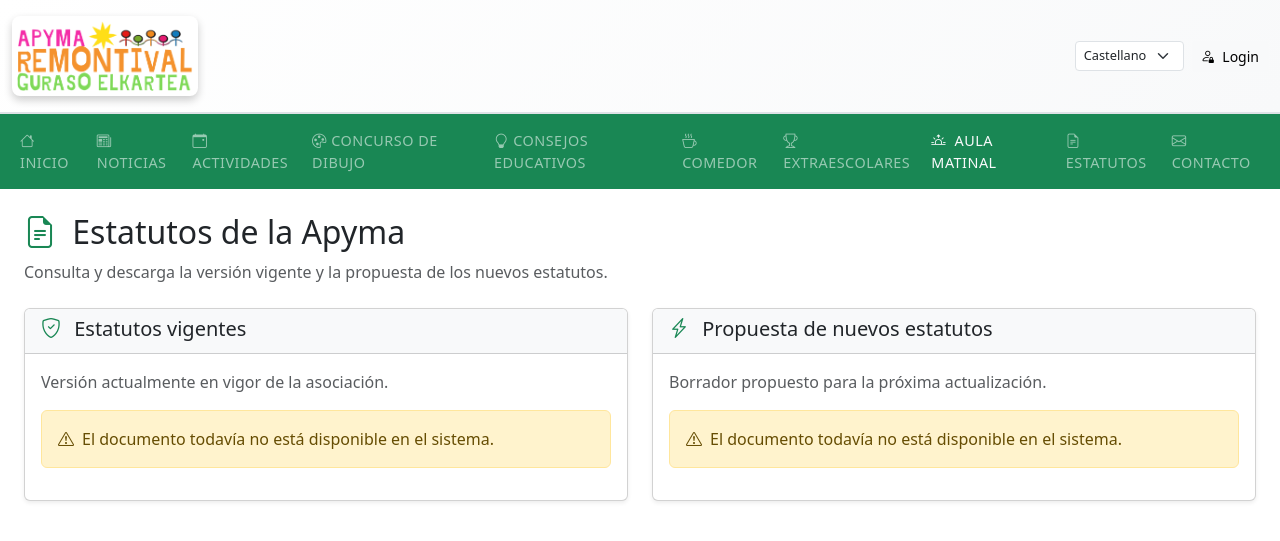
After one commit to robeche/apyma-remontival, a Django app: page /es/estatutos/ in a window 1280 px wide. The commit adds this page. Shown: the top 541 px of the page. Run offline with Django 5.2, Linux system fonts and the light colour scheme.

Commit message:
Añadido cambio de estatutos

```diff
--- a/usuarios/templates/usuarios/base.html
+++ b/usuarios/templates/usuarios/base.html
@@ -132,6 +132,9 @@
                         </a>
                     </li>
                     <li class="nav-item">
+                        <a class="nav-link" href="{% url 'estatutos' %}"><i class="bi bi-file-earmark-text"></i> {% trans "Estatutos" %}</a>
+                    </li>
+                    <li class="nav-item">
                         <a class="nav-link" href="#" data-bs-toggle="modal" data-bs-target="#contactoModal"><i class="bi bi-envelope"></i> {% trans "Contacto" %}</a>
                     </li>
                 </ul>
--- /dev/null
+++ b/usuarios/templates/usuarios/estatutos.html
@@ -0,0 +1,91 @@
+{% extends 'usuarios/base.html' %}
+{% load i18n %}
+
+{% block title %}{% trans "Estatutos" %} - {% trans "Apyma Remontival" %}{% endblock %}
+
+{% block content %}
+<style>
+    .pdf-iframe {
+        width: 100%;
+        height: 100%;
+        border: 1px solid #dee2e6;
+        border-radius: 0.375rem;
+    }
+
+    .ratio-4x3 {
+        min-height: 540px;
+    }
+
+    @media (max-width: 768px) {
+        .ratio-4x3 {
+            min-height: 380px;
+        }
+    }
+</style>
+
+<div class="row">
+    <div class="col-12">
+        <div class="d-flex justify-content-between align-items-start align-items-md-center flex-column flex-md-row gap-3 mb-4">
+            <div>
+                <h1 class="h2 mb-2">
+                    <i class="bi bi-file-earmark-text me-2 text-success"></i>
+                    {% trans "Estatutos de la Apyma" %}
+                </h1>
+                <p class="text-muted mb-0">{% trans "Consulta y descarga la versión vigente y la propuesta de los nuevos estatutos." %}</p>
+            </div>
+        </div>
+    </div>
+</div>
+
+<div class="row g-4">
+    {% for doc in documentos %}
+    <div class="col-lg-6">
+        <div class="card shadow-sm h-100">
+            <div class="card-header bg-light">
+                <div>
+                    <h5 class="mb-1">
+                        <i class="bi {{ doc.icon }} me-2 text-success"></i>
+                        {{ doc.titulo }}
+                    </h5>
+                    {% if doc.updated_at %}
+                    <small class="text-muted">
+                        <i class="bi bi-clock me-1"></i>
+                        {% trans "Actualizado" %}: {{ doc.updated_at|date:"d/m/Y H:i" }}
+                    </small>
+                    {% endif %}
+                </div>
+            </div>
+            <div class="card-body d-flex flex-column">
+                <p class="text-muted">{{ doc.descripcion }}</p>
+
+                {% if doc.available %}
+                <div class="ratio ratio-4x3 mb-3">
+                    <iframe src="{% url 'serve_documento' doc.filename %}#toolbar=1&navpanes=0&view=FitH"
+                            title="{{ doc.titulo }}"
+                            class="pdf-iframe"
+                            loading="lazy">
+                    </iframe>
+                </div>
+                <div class="d-flex flex-wrap gap-2">
+                    <a class="btn btn-success" href="{% url 'serve_documento' doc.filename %}" target="_blank">
+                        <i class="bi bi-eye me-1"></i>{% trans "Abrir" %}
+                    </a>
+                    <a class="btn btn-outline-secondary" href="{% url 'serve_documento' doc.filename %}?download=1">
+                        <i class="bi bi-download me-1"></i>{% trans "Descargar" %}
+                        {% if doc.size %}
+                            ({{ doc.size|filesizeformat }})
+                        {% endif %}
+                    </a>
+                </div>
+                {% else %}
+                <div class="alert alert-warning d-flex align-items-center" role="alert">
+                    <i class="bi bi-exclamation-triangle me-2"></i>
+                    <div>{% trans "El documento todavía no está disponible en el sistema." %}</div>
+                </div>
+                {% endif %}
+            </div>
+        </div>
+    </div>
+    {% endfor %}
+</div>
+{% endblock %}
--- a/usuarios/urls.py
+++ b/usuarios/urls.py
@@ -9,6 +9,8 @@ urlpatterns = [
     path('area-socios/', auth_views.LoginView.as_view(template_name='usuarios/login.html'), name='login'),  # Sin success_url
     path('logout/', views.logout_view, name='logout'),
     path('register/', views.register, name='register'),
+    path('estatutos/', views.estatutos, name='estatutos'),
+    path('documentos/<str:filename>/', views.serve_documento, name='serve_documento'),
     # path('dashboard/', views.dashboard, name='dashboard'),  # Temporalmente deshabilitado
     # path('contacto/', views.contacto, name='contacto'),  # Eliminado - ahora se usa modal
     path('comedor/', views.comedor, name='comedor'),
--- a/usuarios/views.py
+++ b/usuarios/views.py
@@ -299,6 +299,51 @@ def logout_view(request):
         logout(request)
         messages.success(request, _('Has cerrado sesión correctamente, {}. ¡Hasta pronto!').format(username))
     return redirect('home')
+
+
+def estatutos(request):
+    """Vista pública para consultar y descargar los estatutos"""
+    documentos_dir = os.path.join(settings.MEDIA_ROOT, 'documentos')
+    os.makedirs(documentos_dir, exist_ok=True)
+
+    archivos = [
+        {
+            'key': 'vigentes',
+            'titulo': _('Estatutos vigentes'),
+            'descripcion': _('Versión actualmente en vigor de la asociación.'),
+            'filename': 'EstatutosActuales.pdf',
+            'icon': 'bi-shield-check'
+        },
+        {
+            'key': 'propuesta',
+            'titulo': _('Propuesta de nuevos estatutos'),
+            'descripcion': _('Borrador propuesto para la próxima actualización.'),
+            'filename': 'EstatuosNuevos.pdf',
+            'icon': 'bi-lightning-charge'
+        }
+    ]
+
+    documentos = []
+    for item in archivos:
+        file_path = os.path.join(documentos_dir, item['filename'])
+        disponible = os.path.exists(file_path)
+
+        documentos.append({
+            'key': item['key'],
+            'titulo': item['titulo'],
+            'descripcion': item['descripcion'],
+            'filename': item['filename'],
+            'icon': item['icon'],
+            'available': disponible,
+            'size': os.path.getsize(file_path) if disponible else 0,
+            'updated_at': datetime.fromtimestamp(os.path.getmtime(file_path)) if disponible else None,
+        })
+
+    context = {
+        'documentos': documentos,
+    }
+
+    return render(request, 'usuarios/estatutos.html', context)
 
 
 def actividades(request):
@@ -987,6 +1032,36 @@ def handle_menu_delete(request, media_dir):
 
     return redirect('gestionar_menus')
 
+@cache_control(max_age=3600)
+def serve_documento(request, filename):
+    """Sirve PDFs almacenados en media/documentos con opción de descarga"""
+    safe_name = os.path.basename(filename)
+
+    if not safe_name.lower().endswith('.pdf'):
+        raise Http404("Archivo no permitido")
+
+    documentos_dir = os.path.join(settings.MEDIA_ROOT, 'documentos')
+    file_path = os.path.join(documentos_dir, safe_name)
+
+    # Validaciones de existencia y contención en el directorio permitido
+    if not os.path.exists(file_path):
+        raise Http404("Archivo no encontrado")
+
+    if os.path.commonpath([file_path, documentos_dir]) != documentos_dir:
+        raise Http404("Acceso denegado")
+
+    # Determinar content-type
+    content_type, _ = mimetypes.guess_type(file_path)
+    content_type = content_type or 'application/pdf'
+
+    with open(file_path, 'rb') as pdf_file:
+        content = pdf_file.read()
+
+    disposition = 'attachment' if request.GET.get('download') == '1' else 'inline'
+    response = HttpResponse(content, content_type=content_type)
+    response['Content-Disposition'] = f'{disposition}; filename="{safe_name}"'
+    return response
+
 @xframe_options_exempt
 @cache_control(max_age=3600)  # Cache por 1 hora
 def serve_pdf(request, filename):
```
Also changed, not shown: 2 other files.
